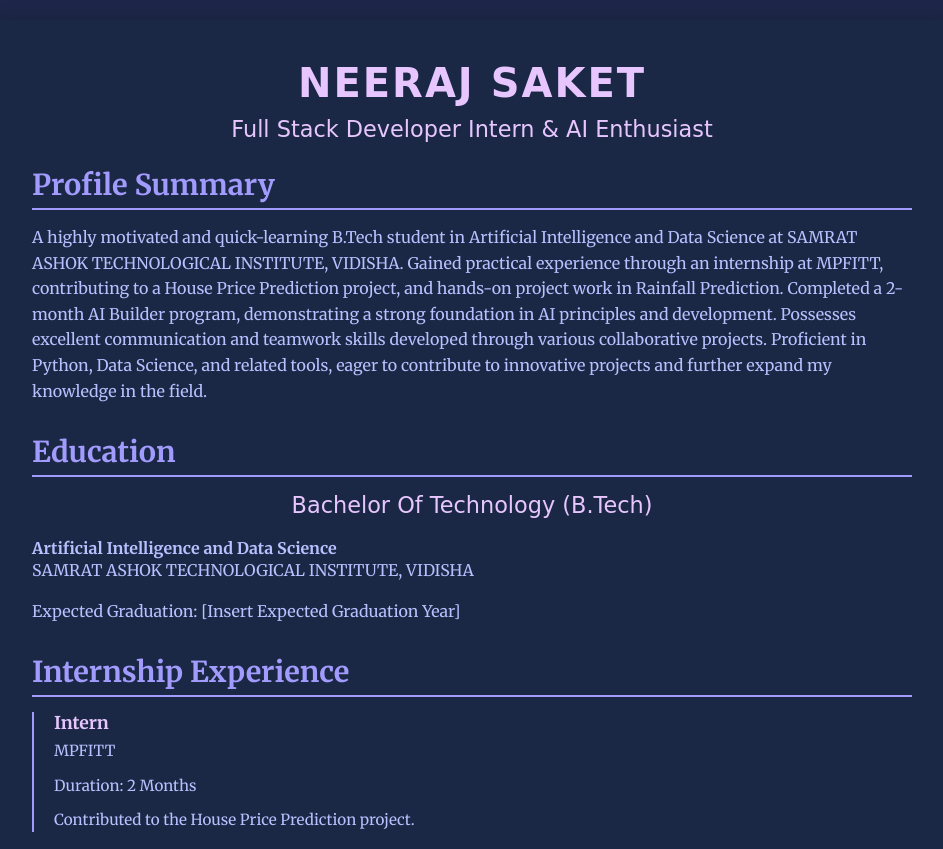
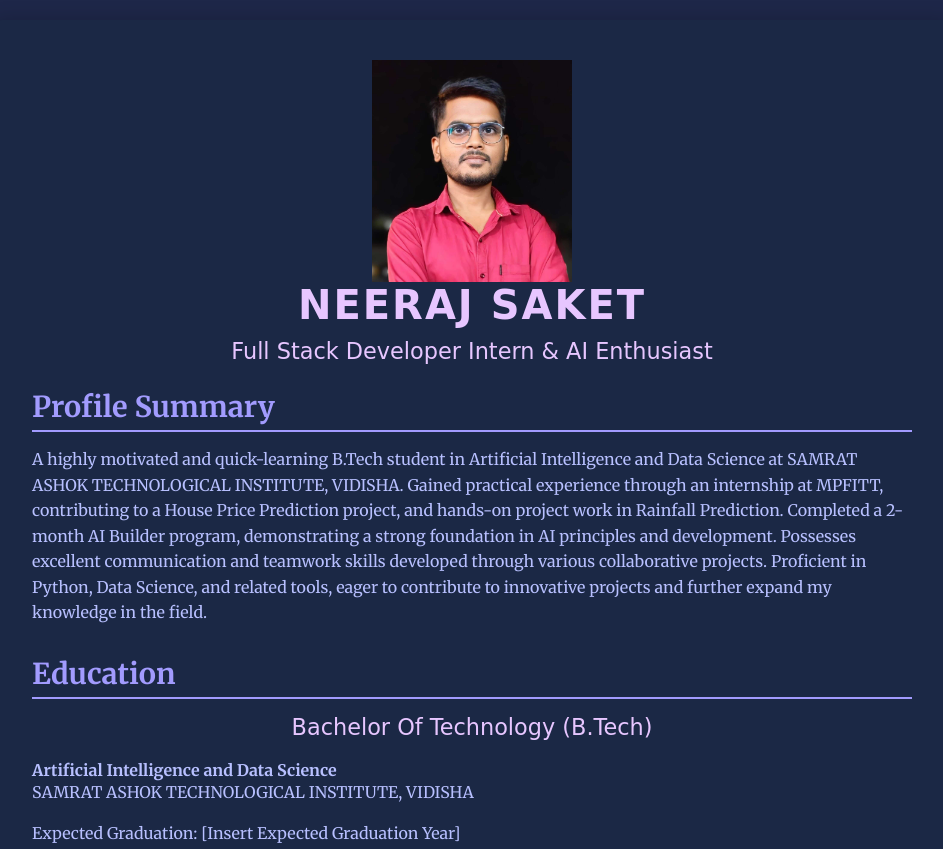
Before and after one commit to Neeraj-Saket/Neeraj-Saket.github.io, a plain HTML site: page index.html in a window 1280 px wide. Shown: the top 849 px of the page, without its empty margins (168-1111 px from the left). Drawn offline with Linux system fonts and the light colour scheme; a web font is replaced by a local one.

Commit message:
added image

```diff
--- a/index.html
+++ b/index.html
@@ -170,6 +170,9 @@
 </head>
 <body>
     <div class="container">
+        <div style="display: flex; justify-content: center;" >
+            <img src="./asset/img/neraj-saket-pic.jpg" alt="logo" style="width: 200px; height: auto; padding: 0; ">
+        </div>
         <h1>NEERAJ SAKET</h1>
         <h3>Full Stack Developer Intern & AI Enthusiast</h3>
 
```
Also changed, not shown: asset/img/neraj-saket-pic.jpg (added).
